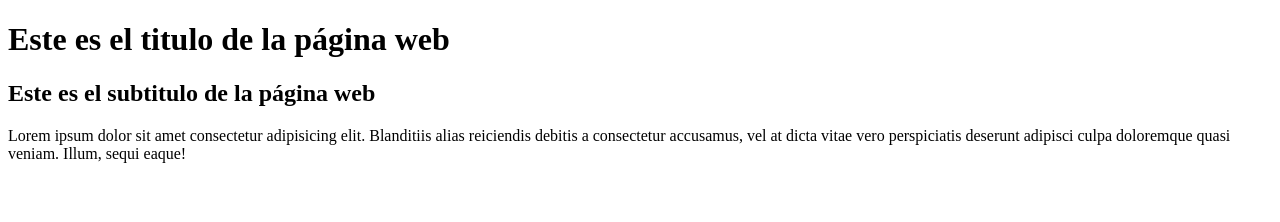
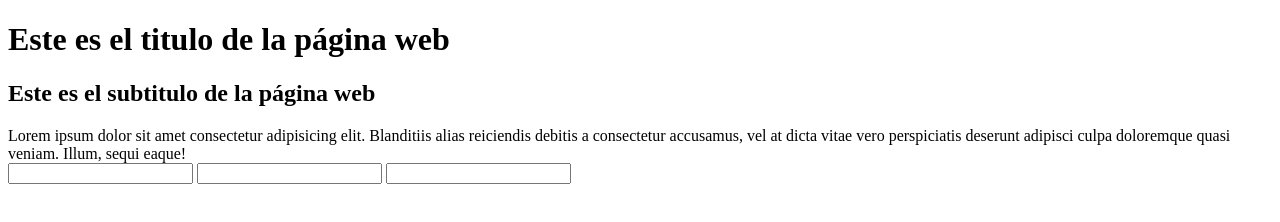
Before and after one commit to Mauricio-SS/PruebaGit, a plain HTML site: page index.html in a window 1280 px wide. Drawn offline with Linux system fonts and the light colour scheme.

Commit message:
Agregación de formulario al index

```diff
--- a/index.html
+++ b/index.html
@@ -10,5 +10,11 @@
     <h1>Este es el titulo de la página web</h1>
     <h2>Este es el subtitulo de la página web</h2>
     <section>Lorem ipsum dolor sit amet consectetur adipisicing elit. Blanditiis alias reiciendis debitis a consectetur accusamus, vel at dicta vitae vero perspiciatis deserunt adipisci culpa doloremque quasi veniam. Illum, sequi eaque!</section>
+
+    <form action="" method="post">
+        <input type="text" class="form-group">
+        <input type="text" class="form-group">
+        <input type="text" class="form-group">
+    </form>
 </body>
 </html>
```
